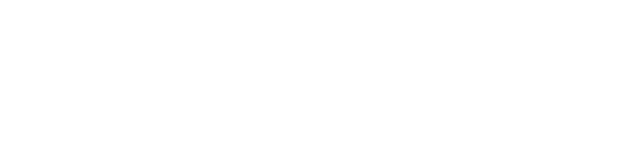
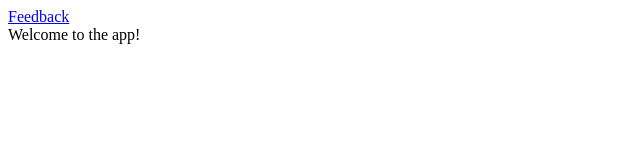
Before and after one commit to Andres94b/Group-3-Webpack-Project-TT4, a website: page index.html in a window 1280 px wide. Shown: the whole page, without its empty margins (0-640 px from the left). Drawn offline with Linux system fonts and the light colour scheme.

Commit message:
added node

```diff
--- a/index.html
+++ b/index.html
@@ -6,6 +6,12 @@
     <title>Document</title>
 </head>
 <body>
-
+    <nav>
+        <a href="feedback.html">Feedback</a>
+    </nav>
+    <div id="app">
+        Welcome to the app!
+    </div>
+    <script src=""></script>
 </body>
 </html>
--- /dev/null
+++ b/scss/variables.scss
@@ -0,0 +1 @@
+$navBackground: #333;
```
Also changed, not shown: package.json (added, +19 -0 lines), scss/main.scss (added).
